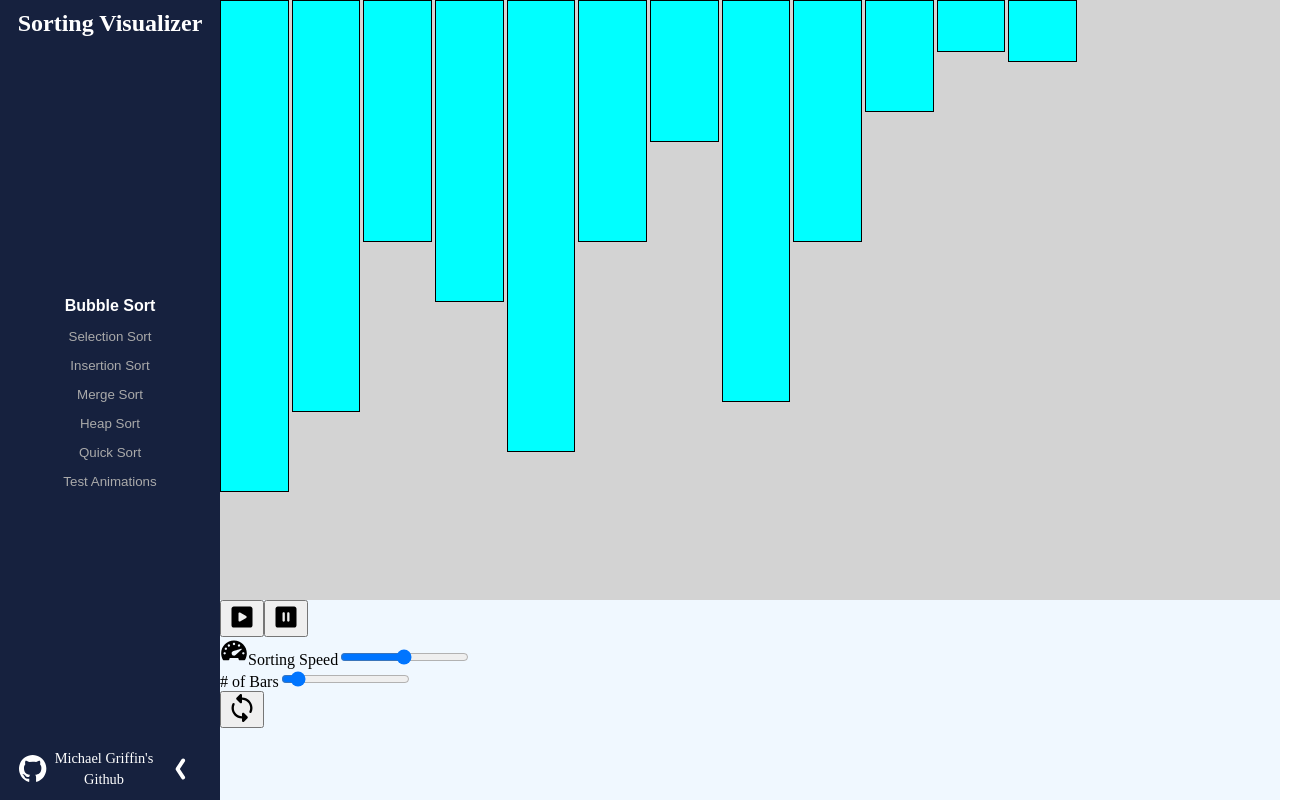
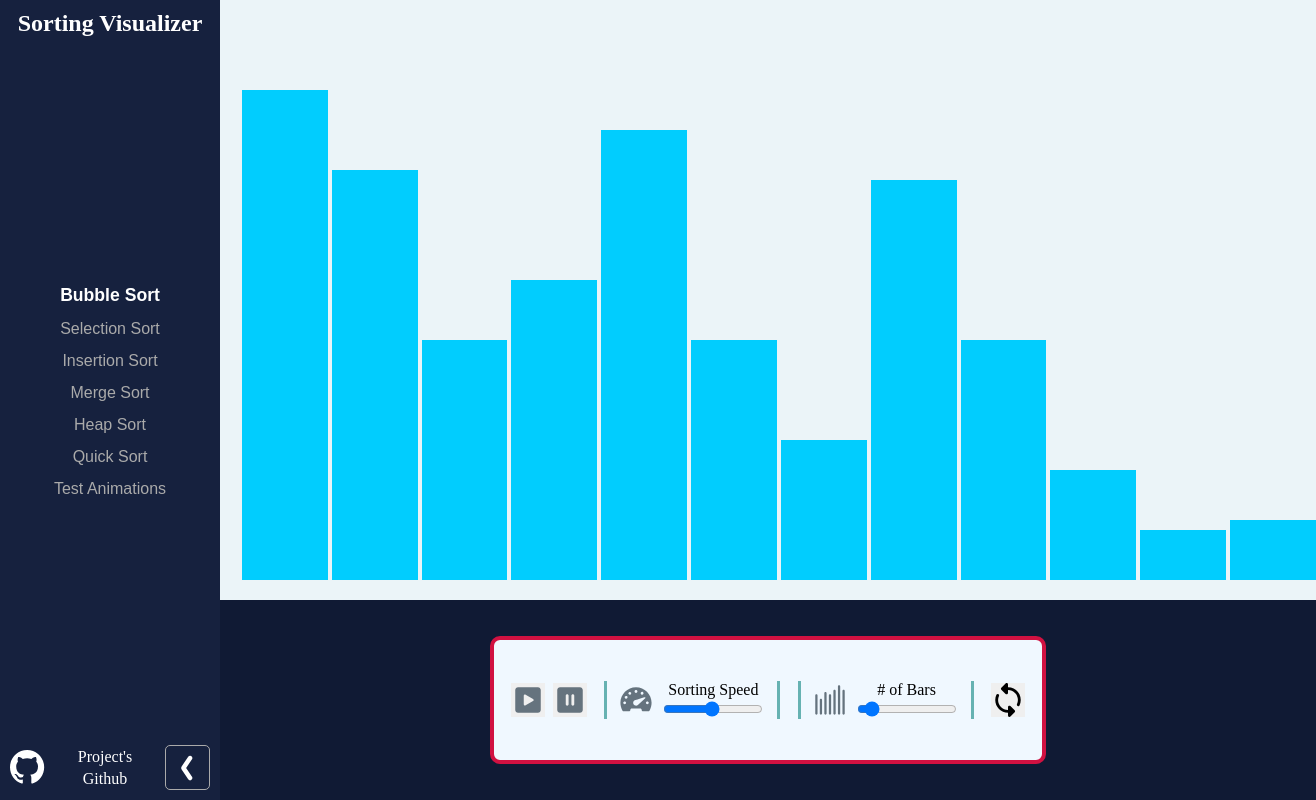
Before and after one commit to michael-griffin/Sorting-Visualizer, a React (Create React App) app: page / in a window 1280 px wide. Shown: the whole page, 1316 px wide, since content can reach past the window. Built offline with nearby package versions, Linux system fonts and the light colour scheme.

Commit message:
5 of 6 done , CSS updated

```diff
--- a/src/App.js
+++ b/src/App.js
@@ -7,7 +7,7 @@ function App() {
   let {bubbleSort, selectionSort, insertionSort, mergeSort, heapSort, quickSort} = sortmethods;
 
   //Still to do:
-    //Merge, Heap, (QuickSort might be working?).
+    //Merge, (QuickSort might be working?).
   //Refresh button needs to hook up with startarr. right now startarr might be run too much
     //on every state-change of nbars it runs
     //maybe useMemo with some value that tracks refresh (count? toggle?)
@@ -32,9 +32,9 @@ function App() {
   //For bottom controls
     //Could add a top header (controls, like in demo)
 
-  const baseColor = 'aqua';
-  const compareColor = "green";
-  const swapColor = "red";
+  const baseColor = '#01cdfe';
+  const compareColor = "#00b159";
+  const swapColor = '#c51f5d';//"#d11141";
   //Could have a 'resting/completed' color, like purple, after sorting is done/before it starts.
 
   //Work out sorting visualizer for bubbleSort
@@ -42,9 +42,11 @@ function App() {
   const barValMin = 5;
   const barValMax = 50;
 
-  const barWidthBase = 800;   //width = base / nbars
+  const barWidthBase = 1100;   //width = (base - gap*nbars) / nbars
+  const pixelGap = 4;
   const numBarsMin = 4;
   const numBarsMax = 100;
+
 
   const sortSpeedMin = 2;
   const sortSpeedMax = 100; //Should depend on slider for speed!
@@ -94,7 +96,7 @@ function App() {
   }
 
   let [numBars, setNumBars] = useState(numBarsMin*3);
-  let barWidth = barWidthBase / numBars;
+  let barWidth = (barWidthBase - numBars*pixelGap) / numBars; //numbars*4 accounts for gaps between pixels.
 
 
   function getNewArray(numEls){
@@ -166,10 +168,7 @@ function App() {
       //if (i == 2) console.log('made it past continue');
       //Make the callback function for setTimeout
       let updateBars = () => {
-        //Updates state of bars! Does three things:
-          //Resets colors of previous indices to baseline.
-          //Updates colors for current indices (regardless of type)
-          //Updates bar values for current indices (if type is 'swap')
+        //Updates state of bars! Updates bar values + colors, and resets colors of previous animation.
         let {first, second, type} = cAnim;
         let {first: prevFirst, second: prevSecond, type: prevType} = prevAnim;
         let {vals: newVals, colors: newColors} = {...barsMain}; //old bars/colors
@@ -218,10 +217,10 @@ function App() {
     return bars;
   };
 
+  //Build bars in JSX, to be placed in array-container.
   let barsJSX = writebarJSX();
 
-  //<div className="arrBar" style={{height: '100px', width: '20px'}}></div>
-  //<div className="arrBar" style={{height: '100px', width: '20px'}}></div>
+
   return (
     <div className="App">
       <aside className="sideMenu">
@@ -242,13 +241,15 @@ function App() {
           <button onClick={() => {animateSort(sortChoice.sortFunc)} }>Test Animations</button>
         </div>
         <footer className="side-bottom">
+          <a href="https://github.com/michael-griffin/Sorting-Visualizer">
             <div className="side-bottom github-logo">
                 <svg xmlns="http://www.w3.org/2000/svg" viewBox="0 0 100 100">
                   <path fillRule="evenodd" clipRule="evenodd" d={svgIcons.github} fill="#fff"/>
                 </svg>
             </div>
+          </a>
           <div className="side-bottom github-text">
-            <p>Michael Griffin's</p>
+            <p>Project's</p>
             <p>Github</p>
           </div>
           <button className="side-bottom min-button">
@@ -265,37 +266,46 @@ function App() {
           {barsJSX /*does 90% of the work*/}
         </section>
 
-        <footer className="controls">
+        <footer>
+          <div className="controls">
             <div className="controls-buttons">
-            <button>
-              <svg className="play-icon" xmlns="http://www.w3.org/2000/svg" viewBox="0 0 24 24">
-                <path fillRule="evenodd" clipRule="evenodd" d={svgIcons.play} fill="#000"/>
+              <button id="play-btn" onClick={ () => {animateSort(sortChoice.sortFunc)} } >
+                <svg id="play-icon" className="svg-controls" xmlns="http://www.w3.org/2000/svg" viewBox="0 0 24 24">
+                  <path fillRule="evenodd" clipRule="evenodd" d={svgIcons.play}/>
                 </svg>
               </button>
-            <button>
-              <svg className="pause-icon" xmlns="http://www.w3.org/2000/svg" viewBox="0 0 24 24">
-                <path fillRule="evenodd" clipRule="evenodd" d={svgIcons.pause} fill="#000"/>
+              <button id="pause-btn">
+                <svg id="pause-icon" className="svg-controls" xmlns="http://www.w3.org/2000/svg" viewBox="0 0 24 24">
+                  <path fillRule="evenodd" clipRule="evenodd" d={svgIcons.pause}/>
                 </svg>
               </button>
             </div>
             <div className="controls-speed">
-            <svg className="speed-icon" xmlns="http://www.w3.org/2000/svg" viewBox="0 0 24 24">
-              <path fillRule="evenodd" clipRule="evenodd" d={svgIcons.speed} fill="#000"/>
+              <svg id="speed-icon" className="svg-controls" xmlns="http://www.w3.org/2000/svg" viewBox="0 0 24 24">
+                <path fillRule="evenodd" clipRule="evenodd" d={svgIcons.speed}/>
               </svg>
+              <div className="speed-slider">
                 <label htmlFor="speed">Sorting Speed</label>
                 <input type="range" name="speed" onChange={handleSpeedChange} value={sortSpeed}
                   min={sortSpeedMin} max={sortSpeedMax} ></input>
               </div>
+            </div>
             <div className="controls-nbars">
+              <svg id="bar-icon" className="svg-controls" xmlns="http://www.w3.org/2000/svg" viewBox="0 0 15 15">
+                <path fillRule="evenodd" clipRule="evenodd" d={svgIcons.bars}/>
+              </svg>
+              <div className="nbars-slider">
                 <label htmlFor="nbars"># of Bars</label>
                 <input type="range" name="nbars" onChange={handleNumBarsChange} value={numBars}
                   min={numBarsMin} max={numBarsMax} ></input>
               </div>
-          <button className="controls-newArray" onClick={handleRefresh}>
-            <svg className="refresh-icon" xmlns="http://www.w3.org/2000/svg" viewBox="0 0 24 24">
+            </div>
+            <button id="refresh-btn" onClick={handleRefresh}>
+              <svg id="refresh-icon" className="svg-controls" xmlns="http://www.w3.org/2000/svg" viewBox="0 0 24 24">
                 <path fillRule="evenodd" clipRule="evenodd" d={svgIcons.refresh} fill="#000"/>
               </svg>
             </button>
+          </div>
         </footer>
       </main>
     </div>
--- a/src/icons/svg_icons.js
+++ b/src/icons/svg_icons.js
@@ -5,6 +5,7 @@ const allsvgs = {
     ,play: "M19,3H5C3.897,3,3,3.897,3,5v14c0,1.103,0.897,2,2,2h14c1.103,0 2-0.897,2-2V5C21,3.897,20.103,3,19,3z M15.551,12.773 l-5.22,2.983C9.738 16.095,9,15.666,9,14.983V9.017c0-0.684,0.738-1.112,1.332-0.773l5.22 2.983 C16.15,11.569,16.15,12.431,15.551,12.773z"
     ,pause: "M19,3H5C3.897,3,3,3.897,3,5v14c0,1.103,0.897,2,2,2h14c1.103,0,2-0.897,2-2V5C21,3.897,20.103,3,19,3z M15,9v6 c0,0.552-0.448,1-1,1s-1-0.448-1-1V9c0-0.552,0.448-1,1-1S15,8.448,15,9z M11,9v6c0,0.552-0.448,1-1,1s-1-0.448-1-1V9 c0-0.552,0.448-1,1-1S11,8.448,11,9z"
     ,speed: "M12,3C5.935,3,1,7.935,1,14c0,1.935,0.509,3.837,1.472,5.502c0,0,0.219,0.498,0.837,0.498C4.382,20,7,20,7,20 c0.552,0,1-0.448,1-1v0c0-0.552,0.448-1,1-1h6c0.552,0,1,0.448,1,1v0c0,0.552,0.448,1,1,1c0,0,3.162,0,3.669,0 s0.859-0.499,0.859-0.499C22.491,17.836,23,15.935,23,14C23,7.935,18.065,3,12,3z M12,5c0.552,0,1,0.448,1,1c0,0.552-0.448,1-1,1 s-1-0.448-1-1C11,5.448,11.448,5,12,5z M16.843,6.414c0.466,0.297,0.602,0.915,0.305,1.381c-0.297,0.465-0.915,0.602-1.381,0.305 c-0.466-0.297-0.602-0.916-0.305-1.381C15.759,6.253,16.377,6.117,16.843,6.414z M7.094,6.455c0.463-0.301,1.082-0.17,1.383,0.293 c0.301,0.463,0.17,1.082-0.293,1.383c-0.463,0.301-1.082,0.17-1.383-0.293C6.499,7.375,6.631,6.756,7.094,6.455z M4.145,9.608 c0.27-0.482,0.879-0.654,1.361-0.385c0.482,0.27,0.654,0.879,0.385,1.361c-0.27,0.482-0.879,0.654-1.361,0.385 C4.047,10.699,3.875,10.09,4.145,9.608z M4,15c-0.552,0-1-0.448-1-1c0-0.552,0.448-1,1-1s1,0.448,1,1C5,14.552,4.552,15,4,15z M13.323,15.493l-0.001-0.002c-0.46,0.409-1.102,0.618-1.799,0.453c-0.708-0.168-1.295-0.742-1.464-1.45 c-0.273-1.142,0.434-2.165,1.446-2.424l-0.001-0.003l0.059-0.015c0.011-0.002,4.467-1.503,6.524-2.035 c0.458-0.119,0.777,0.444,0.443,0.78L13.323,15.493z M20,15c-0.552,0-1-0.448-1-1c0-0.552,0.448-1,1-1s1,0.448,1,1 C21,14.552,20.552,15,20,15z"
+    ,bars: "M11.5 1C11.7761 1 12 1.22386 12 1.5V13.5C12 13.7761 11.7761 14 11.5 14C11.2239 14 11 13.7761 11 13.5V1.5C11 1.22386 11.2239 1 11.5 1ZM9.5 3C9.77614 3 10 3.22386 10 3.5V13.5C10 13.7761 9.77614 14 9.5 14C9.22386 14 9 13.7761 9 13.5V3.5C9 3.22386 9.22386 3 9.5 3ZM13.5 3C13.7761 3 14 3.22386 14 3.5V13.5C14 13.7761 13.7761 14 13.5 14C13.2239 14 13 13.7761 13 13.5V3.5C13 3.22386 13.2239 3 13.5 3ZM5.5 4C5.77614 4 6 4.22386 6 4.5V13.5C6 13.7761 5.77614 14 5.5 14C5.22386 14 5 13.7761 5 13.5V4.5C5 4.22386 5.22386 4 5.5 4ZM1.5 5C1.77614 5 2 5.22386 2 5.5V13.5C2 13.7761 1.77614 14 1.5 14C1.22386 14 1 13.7761 1 13.5V5.5C1 5.22386 1.22386 5 1.5 5ZM7.5 5C7.77614 5 8 5.22386 8 5.5V13.5C8 13.7761 7.77614 14 7.5 14C7.22386 14 7 13.7761 7 13.5V5.5C7 5.22386 7.22386 5 7.5 5ZM3.5 7C3.77614 7 4 7.22386 4 7.5V13.5C4 13.7761 3.77614 14 3.5 14C3.22386 14 3 13.7761 3 13.5V7.5C3 7.22386 3.22386 7 3.5 7Z"
     ,refresh:"M 11 0 C 10.74 0 10.483969 0.10196875 10.292969 0.29296875 L 7.2929688 3.2929688 C 6.9019688 3.6839688 6.9019687 4.3170313 7.2929688 4.7070312 L 10.292969 7.7070312 C 10.578969 7.9930312 11.007812 8.0778281 11.382812 7.9238281 C 11.756813 7.7688281 12 7.405 12 7 L 12 5 C 15.877484 5 19 8.1225161 19 12 C 19 13.025799 18.774981 13.99479 18.376953 14.876953 A 1.0001 1.0001 0 1 0 20.199219 15.699219 C 20.707191 14.573382 21 13.320201 21 12 C 21 7.0414839 16.958516 3 12 3 L 12 1 C 12 0.596 11.756812 0.23117187 11.382812 0.076171875 C 11.258813 0.025171875 11.129 0 11 0 z M 4.7265625 7.6992188 A 1.0001 1.0001 0 0 0 3.8007812 8.3007812 C 3.2928092 9.426618 3 10.679799 3 12 C 3 16.958516 7.0414839 21 12 21 L 12 23 C 12 23.404 12.243188 23.768828 12.617188 23.923828 C 12.741187 23.974828 12.871 24 13 24 C 13.26 24 13.516031 23.898031 13.707031 23.707031 L 16.707031 20.707031 C 17.098031 20.316031 17.098031 19.683969 16.707031 19.292969 L 13.707031 16.292969 C 13.421031 16.006969 12.992188 15.922172 12.617188 16.076172 C 12.243187 16.231172 12 16.596 12 17 L 12 19 C 8.1225161 19 5 15.877484 5 12 C 5 10.974201 5.225019 10.00521 5.6230469 9.1230469 A 1.0001 1.0001 0 0 0 4.7265625 7.6992188 z"
 };
 
@@ -78,6 +79,13 @@ export default allsvgs;
   0.448-1,1-1s1,0.448,1,1 C21,14.552,20.552,15,20,15z" fill="#000"></path>
 </svg>
 
+
+//Bars
+<svg xmlns="http://www.w3.org/2000/svg" width="800px" height="800px" viewBox="0 0 15 15" fill="none">
+  <path fill-rule="evenodd" clip-rule="evenodd"
+  d="M11.5 1C11.7761 1 12 1.22386 12 1.5V13.5C12 13.7761 11.7761 14 11.5 14C11.2239 14 11 13.7761 11 13.5V1.5C11 1.22386 11.2239 1 11.5 1ZM9.5 3C9.77614 3 10 3.22386 10 3.5V13.5C10 13.7761 9.77614 14 9.5 14C9.22386 14 9 13.7761 9 13.5V3.5C9 3.22386 9.22386 3 9.5 3ZM13.5 3C13.7761 3 14 3.22386 14 3.5V13.5C14 13.7761 13.7761 14 13.5 14C13.2239 14 13 13.7761 13 13.5V3.5C13 3.22386 13.2239 3 13.5 3ZM5.5 4C5.77614 4 6 4.22386 6 4.5V13.5C6 13.7761 5.77614 14 5.5 14C5.22386 14 5 13.7761 5 13.5V4.5C5 4.22386 5.22386 4 5.5 4ZM1.5 5C1.77614 5 2 5.22386 2 5.5V13.5C2 13.7761 1.77614 14 1.5 14C1.22386 14 1 13.7761 1 13.5V5.5C1 5.22386 1.22386 5 1.5 5ZM7.5 5C7.77614 5 8 5.22386 8 5.5V13.5C8 13.7761 7.77614 14 7.5 14C7.22386 14 7 13.7761 7 13.5V5.5C7 5.22386 7.22386 5 7.5 5ZM3.5 7C3.77614 7 4 7.22386 4 7.5V13.5C4 13.7761 3.77614 14 3.5 14C3.22386 14 3 13.7761 3 13.5V7.5C3 7.22386 3.22386 7 3.5 7Z" fill="#000000"/>
+</svg>
+
 //Refresh (get new array)
 <svg style="width: 28.5px;" xmlns="http://www.w3.org/2000/svg" viewBox="0 0 24 24" fill="#000">
   <path d="M 11 0 C 10.74 0 10.483969 0.10196875 10.292969 0.29296875 L 7.2929688
--- a/src/index.css
+++ b/src/index.css
@@ -55,6 +55,7 @@ p {
     border: none;
     padding: 6px 5px;
     border: 1px solid transparent;
+    font-size: 1rem;
 }
 
 button:hover {
@@ -62,63 +63,106 @@ button:hover {
 }
 .sideMenu .chosen-sort {
     font-weight: 700;
-    font-size: 1rem;
+    font-size: 1.1rem;
     color: #ffffff;
 }
 .side-bottom {
+    width: 100%;
     display: flex;
     gap: 4px 8px;
     align-items: center;
     justify-content: space-between;
 }
 .github-logo {
-    height: 28px;
-    width: 28px;
+    height: 35px;
+    width: 35px;
 }
 .github-text {
     display: flex;
     flex-direction: column;
-    font-size: .9rem;
+    font-size: 1rem;
 }
 /*probably need to make this flex aligned right? To do so need to shove logo/text in their own container.*/
-.min-button {
-    padding-left: 30px;
+.side-bottom .min-button {
+    height: 45px;
+    width: 45px;
+    border: .05rem solid #aaaaaa;
+    border-radius: 5px;
 }
 
-/*Main display CSS*/
-/*main {} contains array-container + footer*/
-
+/* Main display CSS */
+/* main {} contains array-container + footer */
 main .array-container {
     height: 75%;
-    width: 100%;
-    background-color: #d3d3d3;
+    width: 98%;
+    padding-left: 2%; /*for some reason, hit screen scrolling issues with padding-bottom. Janky solution in arrbar*/
+    background-color: rgb(235, 244, 248);/* #d3d3d3; */
     display: flex;
-    gap: 3px;
+    align-items: end; /*forces bars to rest on the 'bottom' of the container'*/
+    gap: 4px;
 }
 .arrBar {
-    border: 1px solid;
+    margin-bottom: 20px;
 }
 
 /*Bottom controls CSS*/
 main footer {
     height: 25%;
     min-height: 100px;
-    background-color:aliceblue
+    background-color: #101a34;/*aliceblue*/
+    display: flex;
+    justify-content: center;
+    align-items: center;
 }
 
-.play-icon {
-    height: 28px;
-    width: 28px;
+main footer > .controls {
+    background-color: aliceblue;
+    width: 50%;
+    height: 60%;
+    border: 4px solid #d11141;
+    border-radius: 10px;
+    display: flex;
+    justify-content: space-evenly;
+    align-items: center;
 }
-.pause-icon {
-    height: 28px;
-    width: 28px;
+.controls-buttons {
+    display: flex;
+    gap: 8px;
 }
-.speed-icon {
-    height: 28px;
-    width: 28px;
+.controls-speed,.controls-nbars {
+    display: flex;
+    align-items: center;
+    gap: 8px;
+    padding: 0px 12px;
+    border-left:  3px solid #66b2b2;
+    border-right: 3px solid #66b2b2;
 }
+.speed-slider,.nbars-slider {
+    display: flex;
+    flex-direction: column;
+    align-items: center;
+}
+.svg-controls {
+    height: 34px;
+    width: 34px;
+    fill: #65737e
+}
+.play-icon,.pause-icon,.speed-icon,.refresh-icon {
+    height: 34px;
+    width: 34px;
+}
+#pause-btn,#play-btn,#refresh-btn {
+    height: 34px;
+    width: 34px;
+    padding: 0px;
+    border: 0px;
+}
+input[type="range"] {
+    max-width: 100px;
+}
+/*
 .refresh-icon {
     height: 28px;
     width: 28px;
 }
+*/
--- a/src/sortmethods.js
+++ b/src/sortmethods.js
@@ -248,67 +248,50 @@ function mergeSort(arr){
 
 //Heap Sort
 function heapSort(arrbase){
-    let arr = arrbase.slice(0);
+    let arr = arrbase.slice();
+    let n = arr.length;
     let anims = [];
-    let count = 0;
-    const swap = (arr, ind1, ind2) => {
+
+    const swap = (ind1, ind2) => {
+        anims.push({first: ind1, second: ind2, type:'preswap'});
+        anims.push({first: ind1, second: ind2, type:'swap'});
         let temp = arr[ind1];
         arr[ind1] = arr[ind2];
         arr[ind2] = temp;
-        count++;
     }
 
-    const getLeftInd = i => i * 2 + 1; //0 -> (1,2) 1 -> (3,4)
-    const getRightInd = i => i * 2 + 2;
-    const getParentInd = i => Math.floor((i - 1)/2)
+    const shiftDown = (n, i) => {
+        let largest = i;
+        let left = 2 * i + 1; //left child index
+        let right = 2 * i + 2; //right child index
 
-    //Has child/parent helpers
-    const hasLeftChild = i => getLeftInd(i) < arr.length;
-    const hasRightChild = i => getRightInd(i) < arr.length;
-    const hasParent = i => getParentInd(i) >= 0;
+        if (left < n && arr[left] > arr[largest]) {
+            largest = left;
+        }
+        if (right < n && arr[right] > arr[largest]) {
+            largest = right;
+        }
 
-    //Get parent/child values
-    const leftChild = i => arr[getLeftInd(i)];
-    const rightChild = i => arr[getRightInd(i)];
-    const parent = i => arr[getParentInd(i)];
-
-    //tutorials helpfully name this 'heapify'
-    const shiftDown = (endOfHeap, i) => {
-        //check if either child > you. If so:
-            //Swap with the larger child. Update index to that of larger child
-            //Repeat.
-        let largest = i;
-        if (getLeftInd(i) < endOfHeap && leftChild(i) > arr[i]){
-            largest = getLeftInd(i);
+        // If largest is not parent
+        if (largest != i) {
+            swap(i, largest);
+            // Recursively heapify the affected sub-tree
+            shiftDown(n, largest);
         }
-        if (getRightInd(i) < endOfHeap && rightChild(i) > arr[largest]){
-            largest = getRightInd(i);
-        }
-        if (largest !== i){
-            anims.push({first: largest, second: i, type: 'preswap'});
-            anims.push({first: largest, second: i, type: 'swap'});
-            swap(arr, largest, i);
-            shiftDown(largest);
-        }
-    };
-
-    //Build max heap.
-    let halfway = Math.floor(arr.length/2)-1;
-    for (let i = halfway; i >= 0; i--){
-        shiftDown(arr.length, i); //endofHeap + index to shift down.
     }
 
-    //sort array from max heap
-    for (let n = arr.length-1; n > 0; n--){
-        //In max heap, max is at ind 0. First step is swap max with final ind
-        anims.push({first: n, second: 0, type: 'preswap'});
-        anims.push({first: n, second: 0, type: 'swap'});
-        swap(arr, n, 0);
-        //Now, new val at ind 0 probably isn't max. have it travel down the heap.
-        shiftDown(n, 0); //Shift down element at 0, in the smaller heap that goes up to n-1.
+    //Build max heap (index starts at the lowest node that is still a parent)
+    for (let i = Math.floor(n / 2 - 1); i >= 0; i--) {
+        shiftDown(n, i);
     }
-    console.log('sorted arr is:', arr);
-    console.log('count is', count);
+    //sort arr from the newly made heap.
+    for (let i = n - 1; i >= 0; i--) {
+        swap(i, 0);  // Move current root to end
+        shiftDown(i, 0); //call shiftDown on the new root in the reduced heap
+    }
+
+    //console.log('sorted arr is:', arr);
+    //console.log('swap animations are:', anims)
     return anims;
 }
 
```
Also changed, not shown: 1 other file (tests, documents, lock files or other folders). Lines whose indentation alone changed are shown as unchanged.
